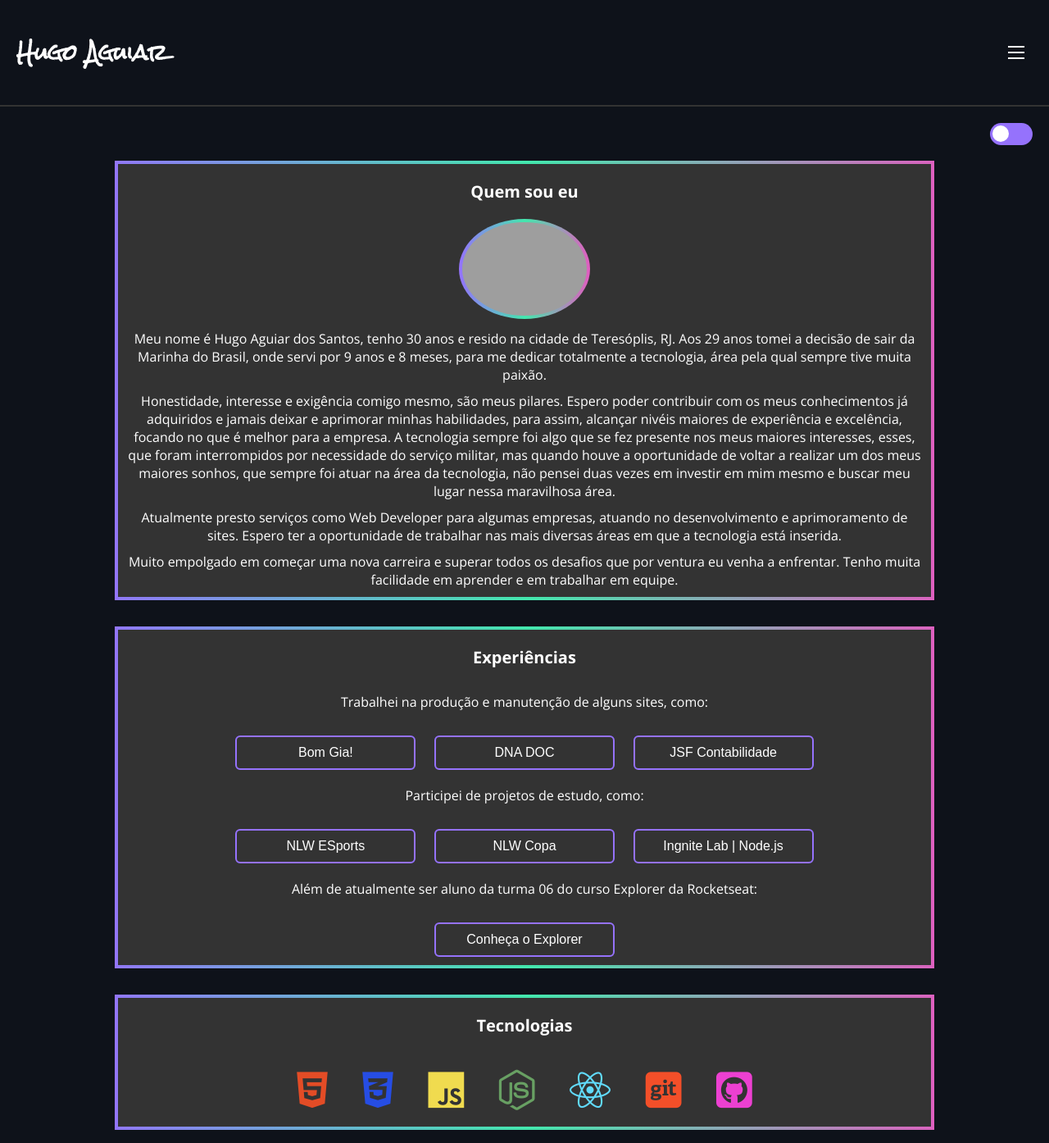
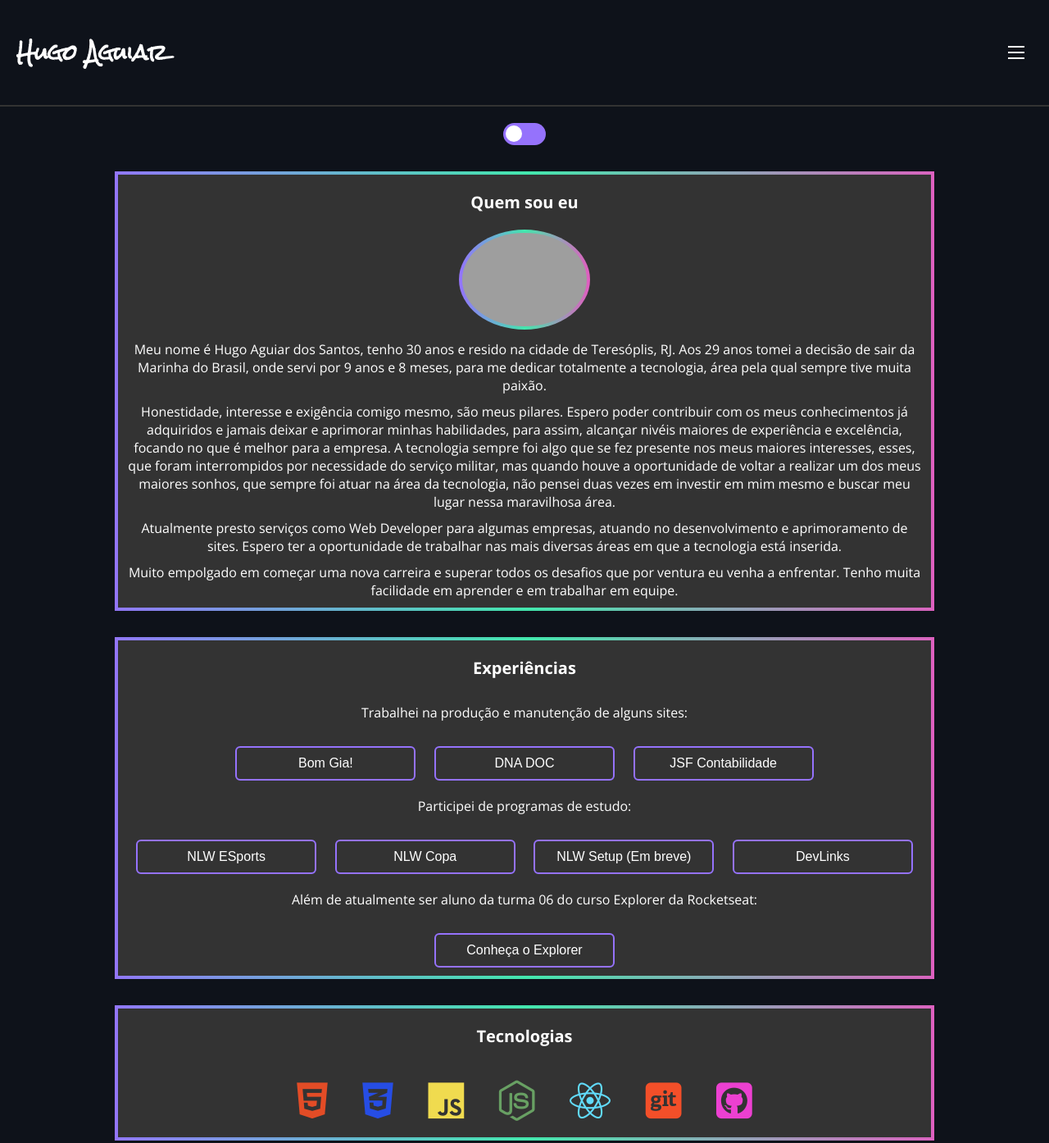
Before and after one commit to aguiarHugo/Curriculum, a plain HTML site: page index.html in a window 1280 px wide. Shown: the top 1394 px of the page at 82% size. Drawn offline with nearby package versions, Linux system fonts and the light colour scheme; grey boxes are pictures that could not be loaded.

Commit message:
Centralized Dark/Light mode button and Added hover effect on buttons

```diff
--- a/css/style.css
+++ b/css/style.css
@@ -224,6 +224,10 @@ p {
     transition: .5s;
 }
 
+.exp button {
+    padding: 1rem;
+}
+
 .exp button a {
     color: var(--color-text);
     text-decoration: none;
@@ -232,7 +236,7 @@ p {
 }
 
 .exp button:hover {
-    opacity: .7;
+    background: #9572FC;
 }
 
 @media (max-width: 1300px) {
@@ -326,9 +330,10 @@ p {
 /*DARK MODE*/
 
 .toggle {
+    display: flex;
     margin: 2rem 2rem;
+    justify-content: center;
 }
-
 
 input[type=checkbox]{
     height: 0;
--- a/index.html
+++ b/index.html
@@ -4,10 +4,15 @@
     <meta charset="UTF-8">
     <meta http-equiv="X-UA-Compatible" content="IE=edge">
     <meta name="viewport" content="width=device-width, initial-scale=1.0">
+    <meta name="msapplication-TileColor" content="#ffffff">
+    <meta name="theme-color" content="#ffffff">
     <link rel="preconnect" href="https://fonts.googleapis.com">
     <link rel="preconnect" href="https://fonts.gstatic.com" crossorigin>
 
     <title>Hugo Aguiar</title>
+
+    <link rel="icon" type="image/png" sizes="16x16"  href="./assets/img/favicon-16x16.png">
+
 
     <script src="https://kit.fontawesome.com/870899c422.js" crossorigin="anonymous"></script>
     <link rel="stylesheet" href="./css/style.css">
@@ -61,16 +66,17 @@
     <div class="exp">
         <h2></i>Experiências</h2>
         <p>
-            </i>Trabalhei na produção e manutenção de alguns sites, como:
+            </i>Trabalhei na produção e manutenção de alguns sites:
         </p>
         <button><a href="https://www.bomgia.com.br/bg/pages/bgia.asp" target="_blank">Bom Gia!</a></button>
         <button><a href="https://www.dnadoc.com.br/index.asp" target="_blank">DNA DOC</a></button>
         <button><a href="www.jsfcontabilidade.com" target="_blank">JSF Contabilidade</a></button>
 
-        <p>Participei de projetos de estudo, como:</p>
+        <p>Participei de programas de estudo:</p>
         <button><a href="https://aguiarhugo.github.io/NLW/" target="_blank">NLW ESports</a></button>
-        <button><a href="https://aguiarhugo.github.io/NLW-Copa/" target="_blank">NLW Copa</a></button>
-        <button><a href="https://www.rocketseat.com.br/" target="_blank">Ingnite Lab | Node.js</a></button>
+        <button><a href="https://github.com/aguiarHugo/NLW-Copa" target="_blank">NLW Copa</a></button>
+        <button><a href="https://www.rocketseat.com.br/" target="_blank">NLW Setup (Em breve)</a></button>
+        <button><a href="https://aguiarhugo.github.io/DevLinks/" target="_blank">DevLinks</a></button>
 
         <p>Além de atualmente ser aluno da turma 06 do curso Explorer da Rocketseat:</p>
         <button><a href="https://www.rocketseat.com.br/explorer" target="_blank">Conheça o Explorer</a></button>
```
Also changed, not shown: assets/img/favicon-16x16.png (added), assets/img/logoHugoAguiar.png (added).
